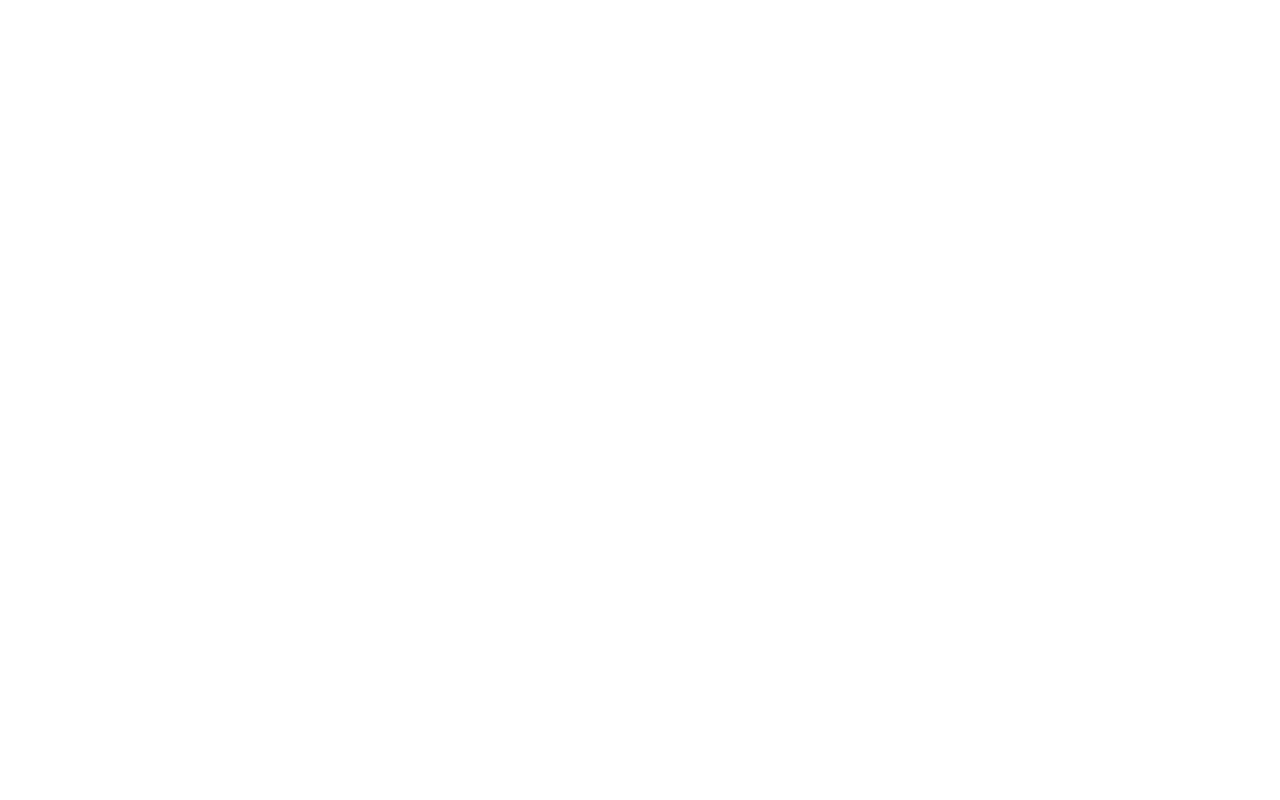
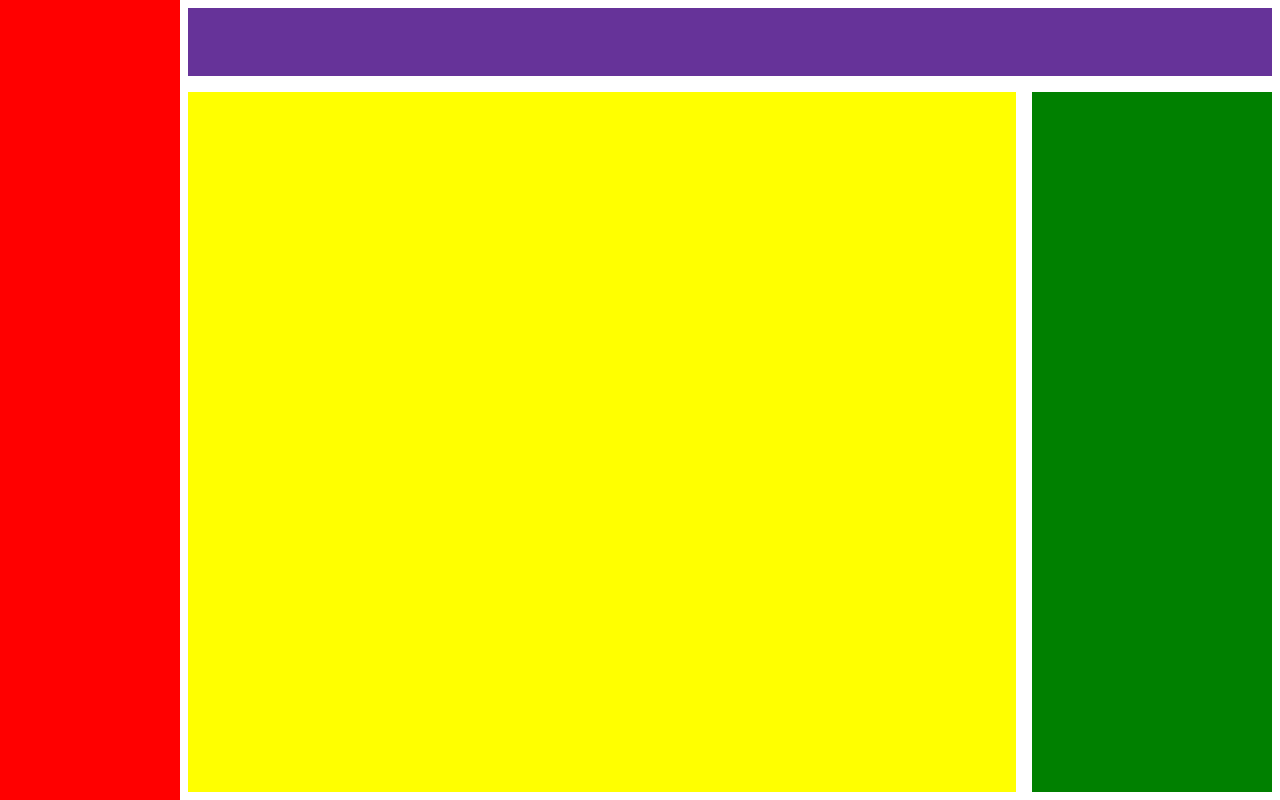
Before and after one commit to DanThePanMan/OdinDashBoard, a plain HTML site: page index.html in a window 1280 px wide. Drawn offline with Linux system fonts and the light colour scheme.

Commit message:
Setup Grid Elements

```diff
--- a/index.html
+++ b/index.html
@@ -3,9 +3,11 @@
   <head>
     <meta charset="UTF-8" />
     <meta name="viewport" content="width=device-width, initial-scale=1.0" />
+    <link rel="stylesheet" href="./style.css">
     <title>Dashbboard</title>
   </head>
   <body>
+    <div class="container">
       <div class="header">
         <div class="leftGroup">
           <a href="" class="headerLink"></a><a href="" class="headerLink"></a
@@ -49,7 +51,23 @@
           <img src="" alt="" class="icon" /><a href="" class="text"></a>
         </div>
       </div>
-    <div class="body"></div>
+      <div class="body">
+        <div class="card"></div>
+        <div class="card"></div>
+        <div class="card"></div>
+        <div class="card"></div>
+        <div class="card"></div>
+        <div class="card"></div>
+        <div class="card"></div>
+        <div class="card"></div>
+        <div class="card"></div>
+        <div class="card"></div>
+        <div class="card"></div>
+        <div class="card"></div>
+        <div class="card"></div>
+        <div class="card"></div>
+      </div>
       <div class="rightSection"></div>
+    </div>
   </body>
 </html>
--- a/style.css
+++ b/style.css
@@ -1,3 +1,42 @@
+body{
+    padding: 0;
+    margin: 0;
+}
+
+
+.container{
+    width: 100vw;
+    height: 100vh;
+    display: grid;
+    grid-template-columns: minmax(180px, 2fr) 10fr minmax(256px, 3fr) ;
+    grid-template-rows: 84px 1fr;
+}
+
 .header{
+    background-color:  rebeccapurple;
+    grid-column: 2 / 4;
+    grid-row: 1/ 2;
+    margin: 8px;
+}
+
+.rightSection{
+    background-color: green;
+    grid-column: 3 / 4;
+    grid-row: 2 / 3;
+    margin: 8px;
+}
+
+.body{
+    display: grid;
+    background-color: yellow;
+    grid-row: 2 / 3;
+    grid-column: 2 / 3;
+    margin: 8px;
+}
+
+.sidebar{
+    display: grid;
     background-color: red;
+    grid-row: 1/ 3;
+    grid-column: 1 / 2;
 }
```
Lines whose indentation alone changed are shown as unchanged.
